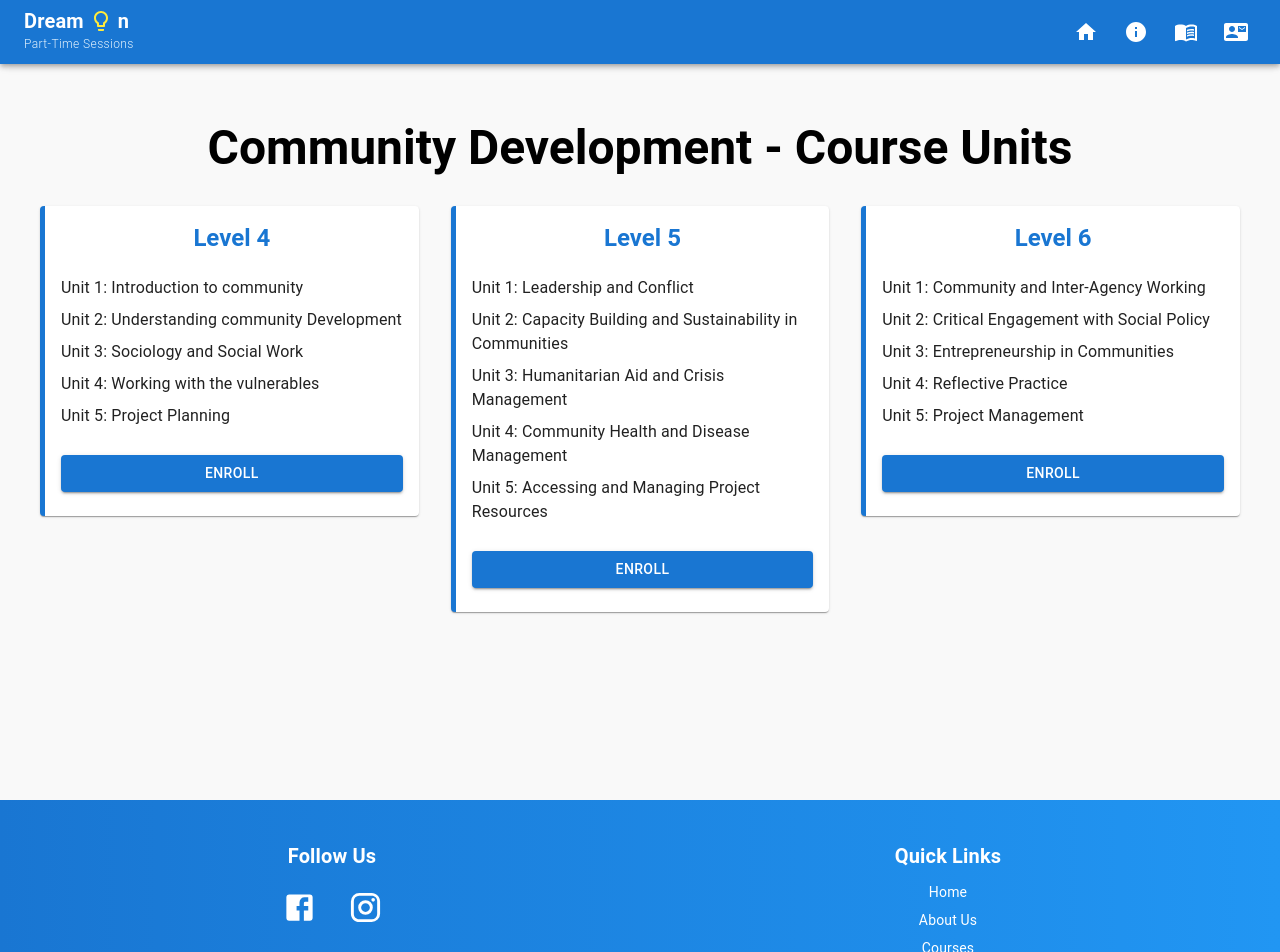
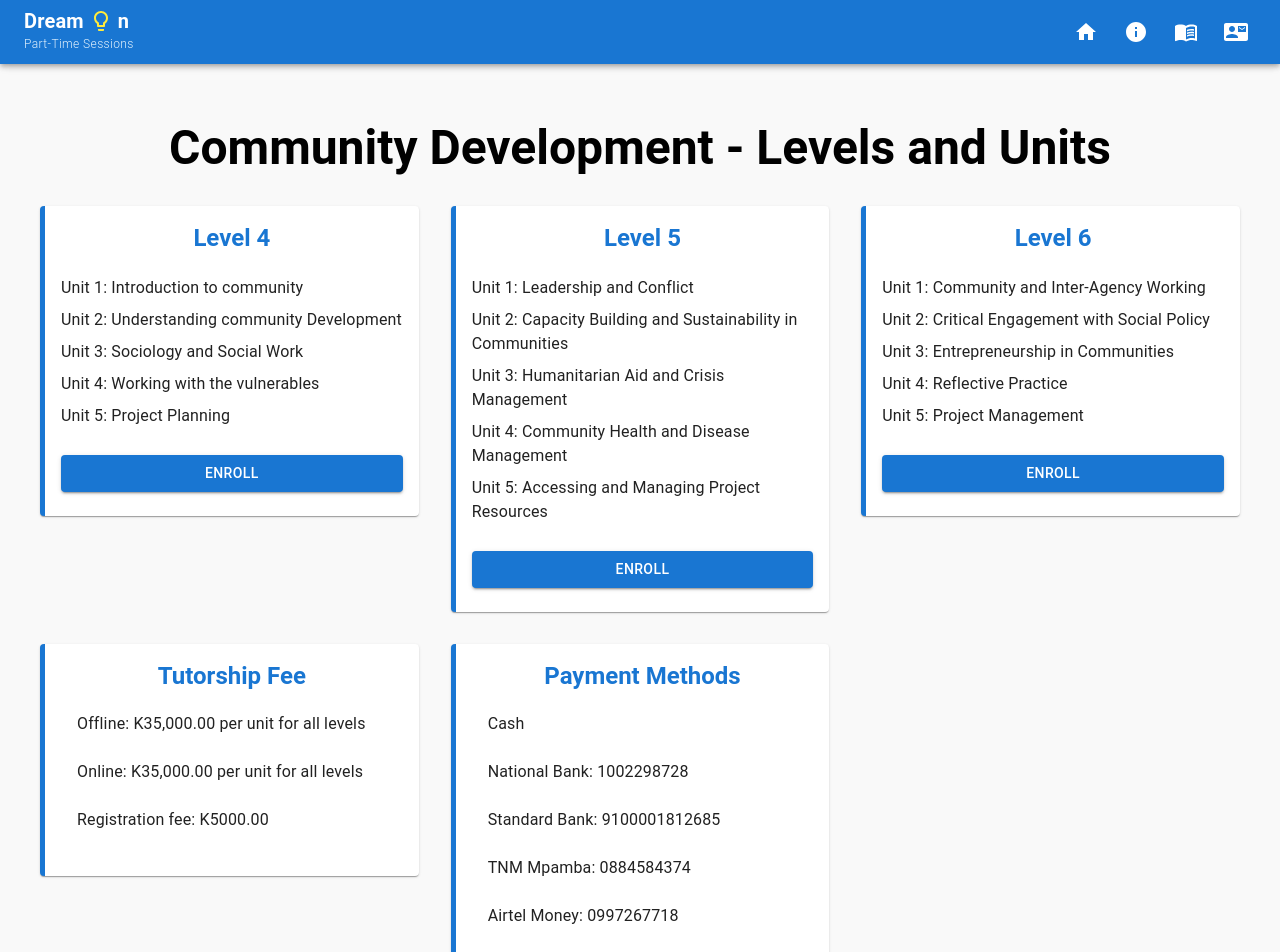
Before and after one commit to WilliamSato77/dreamon, a React (Create React App) app: page /coursedetails/1 in a window 1280 px wide. Shown: the top 952 px of the page. Built offline with nearby package versions, Linux system fonts and the light colour scheme.

Commit message:
added Tutorship Fee Card: Offline, Online fee, and Registration fee listed. Payment Methods Card: Cash, bank, and mobile money payment details listed

```diff
--- a/src/components/coursedetails/Coursedetails.js
+++ b/src/components/coursedetails/Coursedetails.js
@@ -55,111 +55,6 @@ const coursesData = {
       },
     ],
   },
-  4: {
-    title: "Human Resource Management",
-    levels: [
-      {
-        level: 4,
-        units: [
-          "Introduction to Human Resource Management",
-          "Human Resource Planning",
-          "Recruitment and Selection",
-          "Releasing People from the Organisation",
-          "Managing Reward and Remuneration",
-        ],
-      },
-      {
-        level: 5,
-        units: [
-          "Learning and Development",
-          "Employee Engagement",
-          "Organisation Design",
-          "Performance Management",
-          "Development of Human Resource Procedures and Plans",
-        ],
-      },
-      {
-        level: 6,
-        units: [
-          "Human Resource Strategy Development",
-          "Organisational Resource Planning",
-          "Organisational Performance and Reward",
-          "Employee Engagement Strategy",
-          "Employee Relations",
-        ],
-      },
-    ],
-  },
-  3: {
-    title: "Computing and Information Systems",
-    levels: [
-      {
-        level: 4,
-        units: [
-          "Information Systems",
-          "Computer Programming",
-          "Information System Analysis and Design",
-          "Information Presentation and Analysis",
-          "Web Technologies",
-        ],
-      },
-      {
-        level: 5,
-        units: [
-          "Database Systems",
-          "Software Development",
-          "Information System Analysis and Design",
-          "Web Application Development",
-          "E-commerce Strategy",
-        ],
-      },
-      {
-        level: 6,
-        units: [
-          "Software Engineering Algorithm Design and Analysis",
-          "Enterprise Architecture",
-          "Organisational Security",
-          "IT Project Management",
-          "Scalable Web and E-commerce",
-        ],
-      },
-    ],
-  },
-  5: {
-    title: "Business Management",
-    levels: [
-      {
-        level: 4,
-        units: [
-          "Leadership and Management",
-          "Financial Analysis and Planning",
-          "Operations Management",
-          "Quality Management",
-          "Organisational Behaviour, Culture, and Ethics",
-        ],
-      },
-      {
-        level: 5,
-        units: [
-          "Business Strategy and Planning",
-          "Change Leadership",
-          "Customer Relationship Management",
-          "Strategic Decision Making",
-          "International Business",
-        ],
-      },
-      {
-        level: 6,
-        units: [
-          "Strategic Business Management",
-          "Managing Marketing Strategy",
-          "Management of Human Resources",
-          "Finance For Managers",
-          "Information Technology and Business",
-        ],
-      },
-    ],
-  },
   2: {
     title: "Computer Engineering",
     levels: [
@@ -195,6 +90,7 @@ const coursesData = {
       },
     ],
   },
+  // Other courses...
 };
 
 function Coursedetails() {
@@ -202,7 +98,7 @@ function Coursedetails() {
   const [activeLevel, setActiveLevel] = useState(null);
   const [deliveryMode, setDeliveryMode] = useState("");
 
-  const course = coursesData[id]; // Get course details based on ID
+  const course = coursesData[Number(id)]; // Convert `id` to a number before accessing `coursesData`
 
   const handleEnrollClick = (level) => {
     setActiveLevel((prev) => (prev === level ? null : level));
@@ -237,7 +133,7 @@ function Coursedetails() {
           marginBottom: "30px",
         }}
       >
-        {course.title} - Course Units
+        {course.title} - Levels and Units
       </Typography>
 
       <Grid container spacing={4}>
@@ -351,6 +247,74 @@ function Coursedetails() {
             </Card>
           </Grid>
         ))}
+
+        {/* Tutorship Fee Card */}
+        <Grid item xs={12} sm={6} md={4}>
+          <Card
+            sx={{
+              transition: "transform 0.3s ease, box-shadow 0.3s ease",
+              borderLeft: "5px solid #1976d2",
+              "&:hover": {
+                transform: "translateY(-10px)",
+                boxShadow: "0px 10px 15px rgba(0, 0, 0, 0.2)",
+              },
+            }}
+          >
+            <CardContent>
+              <Typography variant="h5" sx={{ fontWeight: "bold", textAlign: "center", color: "#1976d2" }}>
+                Tutorship Fee
+              </Typography>
+              <List>
+                <ListItem>
+                  <ListItemText primary="Offline: K35,000.00 per unit for all levels" />
+                </ListItem>
+                <ListItem>
+                  <ListItemText primary="Online: K35,000.00 per unit for all levels" />
+                </ListItem>
+                <ListItem>
+                  <ListItemText primary="Registration fee: K5000.00" />
+                </ListItem>
+              </List>
+            </CardContent>
+          </Card>
+        </Grid>
+
+        {/* Payment Methods Card */}
+        <Grid item xs={12} sm={6} md={4}>
+          <Card
+            sx={{
+              transition: "transform 0.3s ease, box-shadow 0.3s ease",
+              borderLeft: "5px solid #1976d2",
+              "&:hover": {
+                transform: "translateY(-10px)",
+                boxShadow: "0px 10px 15px rgba(0, 0, 0, 0.2)",
+              },
+            }}
+          >
+            <CardContent>
+              <Typography variant="h5" sx={{ fontWeight: "bold", textAlign: "center", color: "#1976d2" }}>
+                Payment Methods
+              </Typography>
+              <List>
+                <ListItem>
+                  <ListItemText primary="Cash" />
+                </ListItem>
+                <ListItem>
+                  <ListItemText primary="National Bank: 1002298728" />
+                </ListItem>
+                <ListItem>
+                  <ListItemText primary="Standard Bank: 9100001812685" />
+                </ListItem>
+                <ListItem>
+                  <ListItemText primary="TNM Mpamba: 0884584374" />
+                </ListItem>
+                <ListItem>
+                  <ListItemText primary="Airtel Money: 0997267718" />
+                </ListItem>
+              </List>
+            </CardContent>
+          </Card>
+        </Grid>
       </Grid>
     </Box>
   );
```
